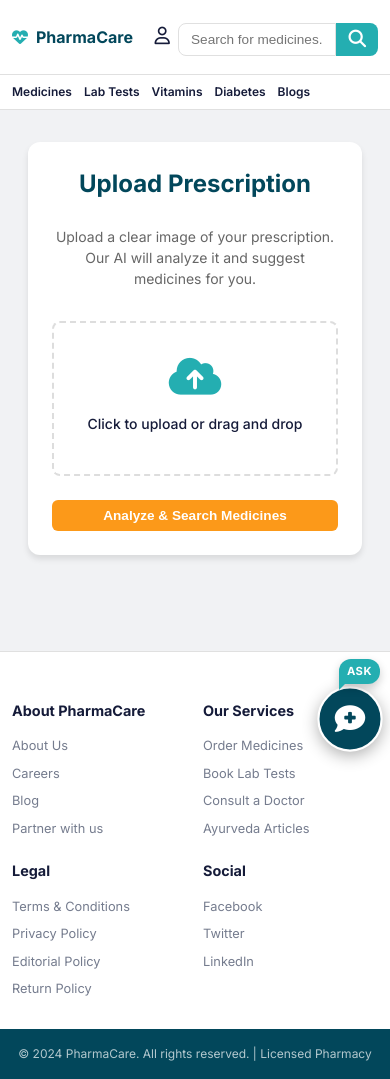
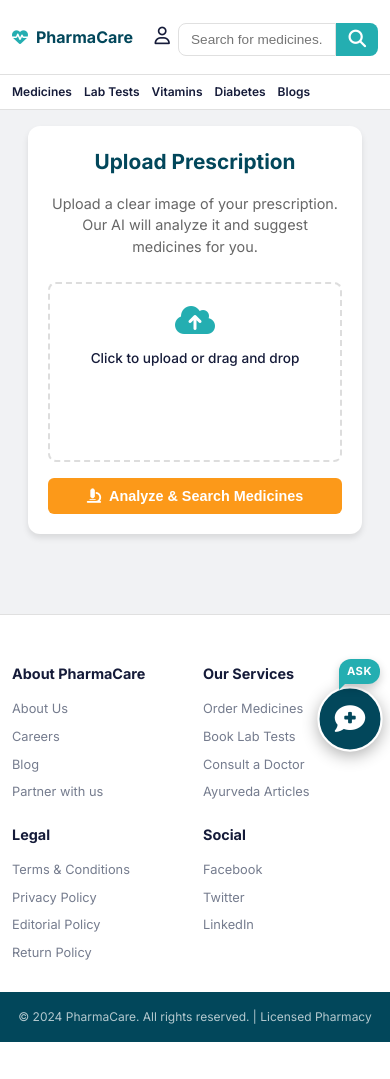
Before and after one commit to abhirajipu23-max/PharmaCare, a Django app: page /upload-rx/ in a window 390 px wide. After the commit the page ends 1042 px from the top, so only its background shows below. Run offline with Django 5.2, Linux system fonts and the light colour scheme.

Commit message:
Updated File

```diff
--- a/products/templates/products/upload_rx.html
+++ b/products/templates/products/upload_rx.html
@@ -6,7 +6,15 @@
         max-width: 600px;
         width: 100%;
         margin: 0 auto;
-        padding: 4rem 1rem;
+        padding: 2rem 1rem;
+    }
+
+    .upload-card {
+        background: white;
+        padding: 2rem;
+        border-radius: 12px;
+        box-shadow: 0 4px 6px rgba(0,0,0,0.1);
+        width: 100%;
     }
 
     .file-upload-wrapper {
@@ -17,6 +25,7 @@
         cursor: pointer;
         position: relative;
         transition: 0.3s;
+        margin-bottom: 1rem;
     }
 
     .file-upload-wrapper:hover {
@@ -24,65 +33,84 @@
         background: #f9f9f9;
     }
 
-    @media (max-width: 768px) {
-        .rx-upload-container {
-            padding: 2rem 1rem;
-        }
+    .file-upload-wrapper input {
+        position: absolute;
+        top: 0;
+        left: 0;
+        width: 100%;
+        height: 100%;
+        opacity: 0;
+        cursor: pointer;
+        z-index: 2;
+    }
 
-        .card {
-            padding: 1.5rem !important;
-        }
+    .upload-icon {
+        color: var(--secondary-color);
+        margin-bottom: 1rem;
+        font-size: 3rem;
+    }
 
-        h2 {
-            font-size: 1.5rem;
-        }
+    .file-name-display {
+        margin-top: 0.5rem;
+        color: var(--primary-color);
+        font-size: 0.9rem;
+        word-break: break-all;
+        padding: 0 0.5rem;
+        min-height: 1.5rem;
+        font-weight: 500;
     }
-</style>
 
-<div class="container rx-upload-container">
-    <div class="card"
-        style="background: white; padding: 2rem; border-radius: 12px; box-shadow: 0 4px 6px rgba(0,0,0,0.1);">
-        <h2 style="text-align: center; color: var(--primary-color); margin-bottom: 1.5rem;">Upload Prescription</h2>
-        <p style="text-align: center; color: #666; margin-bottom: 2rem;">
-            Upload a clear image of your prescription. Our AI will analyze it and suggest medicines for you.
-        </p>
+    .btn-primary {
+        width: 100%;
+        justify-content: center;
+        display: flex;
+        align-items: center;
+        gap: 8px;
+        padding: 12px 20px;
+        font-size: 1rem;
+        border: none;
+        background: var(--accent-color);
+        color: white;
+        border-radius: 6px;
+        cursor: pointer;
+        transition: background 0.2s;
+    }
 
-        <form id="rx-upload-form" method="post" enctype="multipart/form-data"
-            style="display: flex; flex-direction: column; gap: 1.5rem;">
-            {% csrf_token %}
+    .btn-primary:hover {
+        background: #e68a00;
+    }
 
-            <div class="file-upload-wrapper">
-                <input type="file" name="rx_image" accept="image/*" required
-                    style="position: absolute; top:0; left:0; width:100%; height:100%; opacity:0; cursor:pointer;"
-                    onchange="document.getElementById('file-name').textContent = this.files[0].name">
-                <i class="fas fa-cloud-upload-alt fa-3x"
-                    style="color: var(--secondary-color); margin-bottom: 1rem;"></i>
-                <p style="margin: 0; font-weight: 500;">Click to upload or drag and drop</p>
-                <p id="file-name" style="margin-top: 0.5rem; color: var(--primary-color); font-size: 0.9rem;"></p>
-            </div>
+    .btn-primary:disabled {
+        opacity: 0.6;
+        cursor: not-allowed;
+    }
 
-            <button type="submit" class="btn-primary" style="width: 100%; justify-content: center;">
-                Analyze & Search Medicines
-            </button>
-        </form>
+    .alert-danger {
+        margin-top: 1rem;
+        padding: 12px 15px;
+        background: #ffebee;
+        color: #c62828;
+        border-radius: 6px;
+        border-left: 4px solid #c62828;
+        font-size: 0.95rem;
+    }
 
-        {% if error %}
-        <div class="alert alert-danger"
-            style="margin-top: 1rem; padding: 10px; background: #ffebee; color: #c62828; border-radius: 4px;">
-            {{ error }}
-        </div>
-        {% endif %}
-    </div>
-</div>
+    /* Loading Overlay */
+    #loading-overlay {
+        display: none;
+        position: fixed;
+        top: 0;
+        left: 0;
+        width: 100%;
+        height: 100%;
+        background: rgba(255, 255, 255, 0.95);
+        z-index: 9999;
+        flex-direction: column;
+        align-items: center;
+        justify-content: center;
+        backdrop-filter: blur(3px);
+    }
 
-<div id="loading-overlay"
-    style="display: none; position: fixed; top: 0; left: 0; width: 100%; height: 100%; background: rgba(255,255,255,0.9); z-index: 9999; flex-direction: column; align-items: center; justify-content: center;">
-    <div class="spinner"></div>
-    <h3 style="color: var(--primary-color); margin-top: 1.5rem; font-weight: 600;">Analyzing Prescription...</h3>
-    <p style="color: #666; font-size: 1.1rem;">Please wait while AI identifies your medicines.</p>
-</div>
-
-<style>
     .spinner {
         width: 60px;
         height: 60px;
@@ -93,30 +121,233 @@
     }
 
     @keyframes spin {
-        0% {
-            transform: rotate(0deg);
+        0% { transform: rotate(0deg); }
+        100% { transform: rotate(360deg); }
+    }
+
+    /* Responsive Styles */
+    @media (max-width: 768px) {
+        .rx-upload-container {
+            padding: 1rem;
         }
 
-        100% {
-            transform: rotate(360deg);
+        .upload-card {
+            padding: 1.5rem;
+        }
+
+        h2 {
+            font-size: 1.5rem;
+            margin-bottom: 1rem !important;
+        }
+
+        .upload-card p {
+            font-size: 0.95rem;
+            margin-bottom: 1.5rem !important;
+        }
+
+        .file-upload-wrapper {
+            padding: 1.5rem;
+        }
+
+        .upload-icon {
+            font-size: 2.5rem;
+        }
+
+        .file-upload-wrapper p {
+            font-size: 0.9rem;
+        }
+
+        .file-name-display {
+            font-size: 0.85rem;
+        }
+
+        .btn-primary {
+            padding: 10px 16px;
+            font-size: 0.95rem;
+        }
+    }
+
+    @media (max-width: 480px) {
+        .upload-card {
+            padding: 1.25rem;
+        }
+
+        h2 {
+            font-size: 1.3rem;
+        }
+
+        .upload-card p {
+            font-size: 0.9rem;
+        }
+
+        .file-upload-wrapper {
+            padding: 1.25rem;
+        }
+
+        .upload-icon {
+            font-size: 2rem;
+            margin-bottom: 0.75rem;
+        }
+
+        .file-upload-wrapper p {
+            font-size: 0.85rem;
+        }
+
+        .file-name-display {
+            font-size: 0.8rem;
+        }
+
+        .btn-primary {
+            padding: 10px 14px;
+            font-size: 0.9rem;
+        }
+
+        .spinner {
+            width: 50px;
+            height: 50px;
+            border-width: 5px;
+        }
+
+        #loading-overlay h3 {
+            font-size: 1.2rem;
+        }
+
+        #loading-overlay p {
+            font-size: 0.95rem;
+        }
+    }
+
+    @media (max-width: 360px) {
+        .upload-card {
+            padding: 1rem;
+        }
+
+        h2 {
+            font-size: 1.2rem;
+        }
+
+        .file-upload-wrapper {
+            padding: 1rem;
+        }
+
+        .upload-icon {
+            font-size: 1.8rem;
+        }
+
+        .btn-primary {
+            padding: 8px 12px;
+            font-size: 0.85rem;
+        }
+    }
+
+    @media (max-width: 768px) and (orientation: landscape) {
+        .rx-upload-container {
+            padding: 0.5rem;
+        }
+
+        .upload-card {
+            padding: 1rem;
+        }
+
+        .file-upload-wrapper {
+            padding: 1rem;
         }
     }
 </style>
 
+<div class="container rx-upload-container">
+    <div class="upload-card">
+        <h2 style="text-align: center; color: var(--primary-color); margin-bottom: 1.5rem;">Upload Prescription</h2>
+        <p style="text-align: center; color: #666; margin-bottom: 2rem;">
+            Upload a clear image of your prescription. Our AI will analyze it and suggest medicines for you.
+        </p>
+
+        <form id="rx-upload-form" method="post" enctype="multipart/form-data">
+            {% csrf_token %}
+
+            <div class="file-upload-wrapper">
+                <input type="file" name="rx_image" accept="image/*" required
+                       onchange="updateFileName(this)">
+                <i class="fas fa-cloud-upload-alt upload-icon"></i>
+                <p style="margin: 0; font-weight: 500;">Click to upload or drag and drop</p>
+                <p class="file-name-display" id="file-name"></p>
+            </div>
+
+            <button type="submit" class="btn-primary">
+                <i class="fas fa-microscope"></i>
+                Analyze & Search Medicines
+            </button>
+        </form>
+
+        {% if error %}
+        <div class="alert-danger">
+            <i class="fas fa-exclamation-circle" style="margin-right: 8px;"></i>
+            {{ error }}
+        </div>
+        {% endif %}
+    </div>
+</div>
+
+<div id="loading-overlay">
+    <div class="spinner"></div>
+    <h3 style="color: var(--primary-color); margin-top: 1.5rem; font-weight: 600;">Analyzing Prescription...</h3>
+    <p style="color: #666; font-size: 1.1rem;">Please wait while AI identifies your medicines.</p>
+</div>
+
 <script>
+    function updateFileName(input) {
+        const fileNameDisplay = document.getElementById('file-name');
+        if (input.files && input.files[0]) {
+            const fileName = input.files[0].name;
+            // Truncate filename if too long on mobile
+            if (window.innerWidth <= 480 && fileName.length > 25) {
+                fileNameDisplay.textContent = fileName.substring(0, 22) + '...';
+            } else {
+                fileNameDisplay.textContent = fileName;
+            }
+        } else {
+            fileNameDisplay.textContent = '';
+        }
+    }
+
     document.addEventListener('DOMContentLoaded', function () {
         const form = document.getElementById('rx-upload-form');
         const loader = document.getElementById('loading-overlay');
+        const submitBtn = form ? form.querySelector('button[type="submit"]') : null;
 
         if (form) {
             form.addEventListener('submit', function (e) {
-                // simple client-side validation check before showing loader
                 const fileInput = document.querySelector('input[type="file"]');
-                if (fileInput.files.length > 0) {
+                if (fileInput && fileInput.files.length > 0) {
                     loader.style.display = 'flex';
+                    // Prevent double submission
+                    if (submitBtn) {
+                        submitBtn.disabled = true;
+                    }
+                } else {
+                    e.preventDefault();
+                    alert('Please select a file to upload.');
                 }
             });
         }
+
+        // Handle window resize for filename truncation
+        let resizeTimer;
+        window.addEventListener('resize', function() {
+            clearTimeout(resizeTimer);
+            resizeTimer = setTimeout(function() {
+                const fileInput = document.querySelector('input[type="file"]');
+                const fileNameDisplay = document.getElementById('file-name');
+                if (fileInput && fileInput.files && fileInput.files[0] && fileNameDisplay.textContent) {
+                    const fileName = fileInput.files[0].name;
+                    if (window.innerWidth <= 480 && fileName.length > 25) {
+                        fileNameDisplay.textContent = fileName.substring(0, 22) + '...';
+                    } else if (window.innerWidth > 480) {
+                        fileNameDisplay.textContent = fileName;
+                    }
+                }
+            }, 250);
+        });
     });
 </script>
 {% endblock %}
--- a/products/views.py
+++ b/products/views.py
@@ -121,14 +121,27 @@ def upload_rx(request):
 
             client = groq.Groq(api_key=api_key)
 
-            # Prompt for Vision Model (Llama 4 Scout)
+            # Improved Prompt for Vision Model
             messages = [
                 {
                     "role": "user",
                     "content": [
                         {
                             "type": "text",
-                            "text": "Identify all medicine names in this prescription image. Return ONLY a valid JSON list of strings (e.g. [\"Medicine A\", \"Medicine B\"]). Do not include any other text or markdown formatting."
+                            "text": """Analyze this prescription image and extract ONLY actual pharmaceutical medicine/drug names.
+
+IMPORTANT RULES:
+- Return ONLY a valid JSON list of strings (e.g. ["Medicine A", "Medicine B"])
+- ONLY include actual medicine names (like "Paracetamol", "Amoxicillin", "Metformin")
+- IGNORE any non-medicine text like:
+  * Instructions (e.g., "Take twice daily", "After meals")
+  * Patient information (e.g., "John Doe", "Age 45")
+  * Doctor information (e.g., "Dr. Smith", "License #123")
+  * Dates, addresses, or clinic names
+  * Non-medical terms like "Backtesting", "Paper Trading", etc.
+- If no actual medicine names are found, return an empty list []
+
+Do not include any other text or markdown formatting."""
                         },
                         {
                             "type": "image_url",
@@ -145,7 +158,7 @@ def upload_rx(request):
                 chat_completion = client.chat.completions.create(
                     messages=messages,
                     model="meta-llama/llama-4-scout-17b-16e-instruct",
-                    temperature=0.1 # Low temperature for more deterministic JSON
+                    temperature=0.1
                 )
                 response_content = chat_completion.choices[0].message.content.strip()
             except groq.BadRequestError as e:
@@ -177,17 +190,40 @@ def upload_rx(request):
                 detected_medicines = []
                 logging.error(f"Failed to parse Groq response: {response_content}")
 
-            # Product Matching
+            # Additional filtering: Only keep items that might be medicine names
+            # This helps filter out obvious non-medicine terms
+            filtered_medicines = []
+            common_non_medical = ['backtesting', 'paper trading', 'trading alerts', 'algorithmic trading',
+                                 'buy', 'sell', 'signal', 'indicator', 'strategy', 'test', 'demo']
+
+            for med in detected_medicines:
+                med_lower = med.lower()
+                # Skip if it contains common non-medical terms
+                if any(term in med_lower for term in common_non_medical):
+                    continue
+                # Skip very short terms (likely not medicine names)
+                if len(med) < 3:
+                    continue
+                filtered_medicines.append(med)
+
+            # Product Matching - only with filtered medicines
             matched_products = []
-            for med in detected_medicines:
+            for med in filtered_medicines:
                 # Search by name (icontains)
                 matches = Product.objects.filter(name__icontains=med, active=True)
                 for match in matches:
                     if match not in matched_products:
                         matched_products.append(match)
 
+            # If no medicines detected or no matches found, return false
+            if not filtered_medicines or not matched_products:
+                return render(request, 'products/rx_results.html', {
+                    'detected_medicines': filtered_medicines if filtered_medicines else False,
+                    'matched_products': False
+                })
+
             return render(request, 'products/rx_results.html', {
-                'detected_medicines': detected_medicines,
+                'detected_medicines': filtered_medicines,
                 'matched_products': matched_products
             })
 
```
